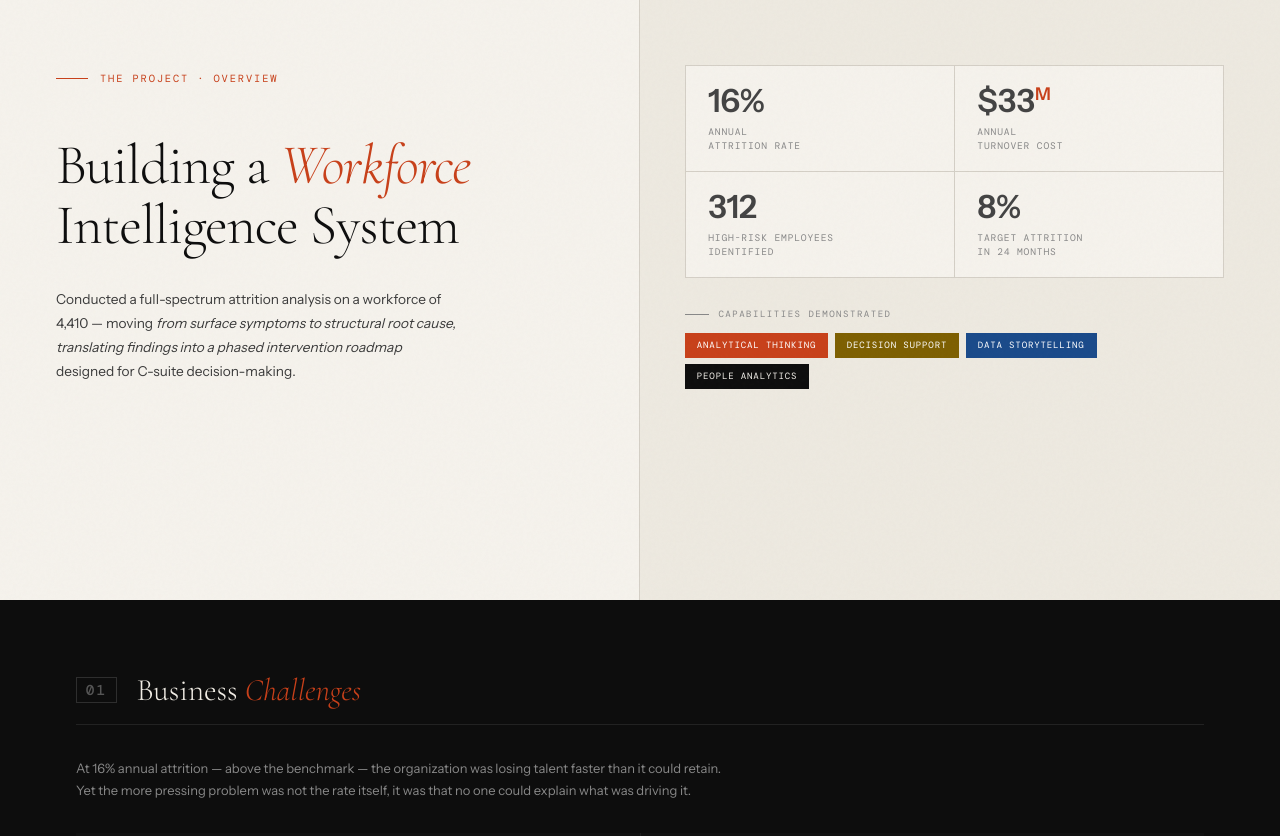
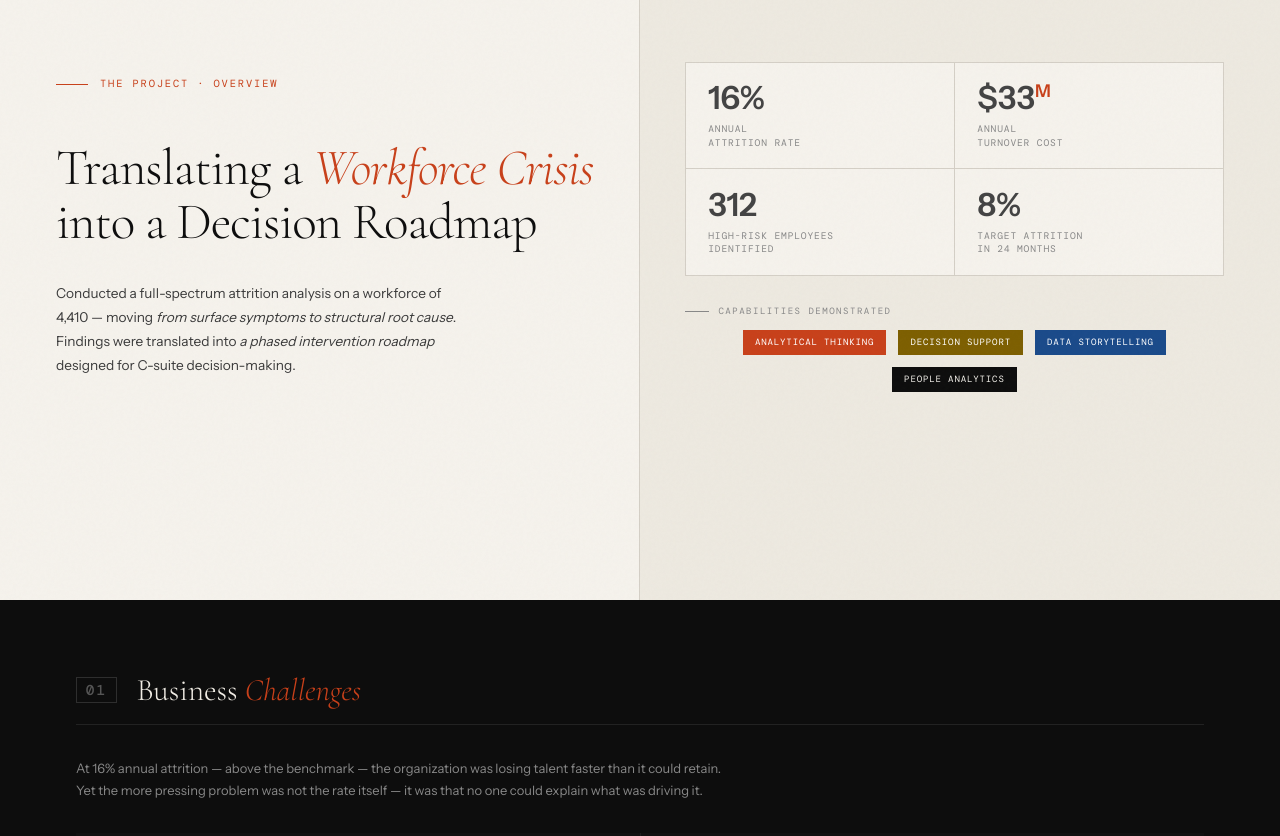
Before and after one commit to hahph/the-framework, a plain HTML site: page index.html in a window 1280 px wide. Shown: the part 200-1036 px from the top of the page. Drawn offline with nearby package versions, Linux system fonts and the light colour scheme; a web font is replaced by a local one.

Commit message:
Đã lược qua nội dung 1 lần

```diff
--- a/index.html
+++ b/index.html
@@ -137,7 +137,7 @@
   }
   .hero-tag::before { content: ''; display: block; width: 2rem; height: 1px; background: var(--accent); }
   .hero-title {
-    font-family: 'Cormorant Garamond', serif; font-size: clamp(38px,4.4vw,64px);
+    font-family: 'Cormorant Garamond', serif; font-size: clamp(38px,4vw,64px);
     font-weight: 300; line-height: 1.07; letter-spacing: -0.02em; margin-bottom: 2rem;
   }
   .hero-title em { font-style: italic; color: var(--accent); font-weight: 300; }
@@ -166,7 +166,7 @@
     display: flex; align-items: center; gap: 0.6rem;
   }
   .tags-eyebrow::before { content: ''; width: 1.5rem; height: 1px; background: var(--ink-muted); flex-shrink: 0; }
-  .tag-row { display: flex; flex-wrap: wrap; gap: 0.4rem; }
+  .tag-row { display: flex; flex-wrap: wrap; gap: 0.75rem; justify-content: center}
   .tag { font-family: 'DM Mono', monospace; font-size: 0.57rem; letter-spacing: 0.09em; text-transform: uppercase; padding: 0.32rem 0.75rem; white-space: nowrap; }
   .tag-dark   { background: var(--ink); color: var(--paper); }
   .tag-accent { background: var(--accent); color: #fff; }
@@ -495,8 +495,8 @@
 <section class="hero-section" id="hero">
   <div class="hero-left reveal">
   <p class="hero-tag">The Project · Overview</p>
-  <h1 class="hero-title">Building a <em>Workforce</em><br>Intelligence System</h1>
-  <p class="hero-subtitle">Conducted a full-spectrum attrition analysis on a workforce of 4,410 — moving <i>from surface symptoms to structural root cause, translating findings into a phased intervention roadmap</i> designed for C-suite decision-making.</p>
+  <h1 class="hero-title">Translating a <em>Workforce Crisis</em><br>into a Decision Roadmap</h1>
+  <p class="hero-subtitle">Conducted a full-spectrum attrition analysis on a workforce of 4,410 — moving <i>from surface symptoms to structural root cause</i>. Findings were translated into <i>a phased intervention roadmap</i> designed for C-suite decision-making.</p>
 </div>
 
 <div class="hero-right">
@@ -538,7 +538,7 @@
       <span class="section-number">01</span>
       <h2 class="section-title">Business <em>Challenges</em></h2>
     </div>
-    <p class="challenges-lead reveal">At 16% annual attrition — above the benchmark — the organization was losing talent faster than it could retain.<br> Yet the more pressing problem was not the rate itself, it was that no one could explain what was driving it.</p>
+    <p class="challenges-lead reveal">At 16% annual attrition — above the benchmark — the organization was losing talent faster than it could retain.<br> Yet the more pressing problem was not the rate itself — it was that no one could explain what was driving it.</p>
     <div class="challenge-grid reveal">
       <div class="challenge-card">
         <p class="challenge-tag">Talent Sustainability Gap</p>
@@ -586,7 +586,7 @@
         <div class="resp-meta"><span class="resp-num">01</span> / Framing</div>
         <div class="resp-content">
           <h4>Problem Definition</h4>
-          <p>Received the business problem as the analytical starting point — identifying what leadership would need to understand, what decisions the analysis should enable, and what questions the dataset would need to answer.</p>
+          <p>Framed the business problem as the analytical starting point — identifying what leadership would need to understand, what decisions the analysis should enable, and what questions the dataset would need to answer.</p>
         </div>
       </div>
       <div class="responsibility reveal d1">
@@ -746,7 +746,7 @@
             <div class="sys-slide-meta">
               <span class="sys-slide-label">04 / Investigative Layer</span>
               <div class="sys-slide-title">The Dead Angle</div>
-              <p class="sys-slide-desc">Cross-dimensional analysis reveals the patterns that department-level metrics obscure — including hidden drivers of departure that aggregate figures cannot surface and that only become visible through multi-factor examination.</p>
+              <p class="sys-slide-desc">Cross-dimensional analysis revealed the patterns that department-level metrics obscure — including hidden drivers of departure that aggregate figures cannot surface and that only become visible through multi-factor examination.</p>
             </div>
             <div class="sys-slide-visual">
               <img src="https://iili.io/B5aINLu.png" alt="Power BI Quality Analysis page — HR roles stacked bar showing 0% true HR attrition, multi-dimensional slicer analysis, Sankey diagram of stock option gaps" onerror="this.setAttribute('data-error','1')">
@@ -826,7 +826,7 @@
       <div class="result-card fi reveal d3">
         <p class="result-cat">✔ Decision Readiness</p>
         <h3 class="result-title">Analysis Structured for Executive Action</h3>
-        <p class="result-body">Findings were translated into a phased intervention roadmap — with modeled cost exposure ($33M baseline), illustrative investment sizing ($22M), and projected ROI (37.7%) designed to inform resource allocation decisions at Board level.</p>
+        <p class="result-body">Findings were translated into a phased intervention roadmap — with modeled cost exposure ($33M baseline), illustrative investment sizing ($22M), and projected ROI (37.7%) designed to drive strategic capital allocation at the executive level.</p>
       </div>
     </div>
     <div style="flex: 1; min-height: 0; display: flex; flex-direction: column; justify-content: center;">
```
